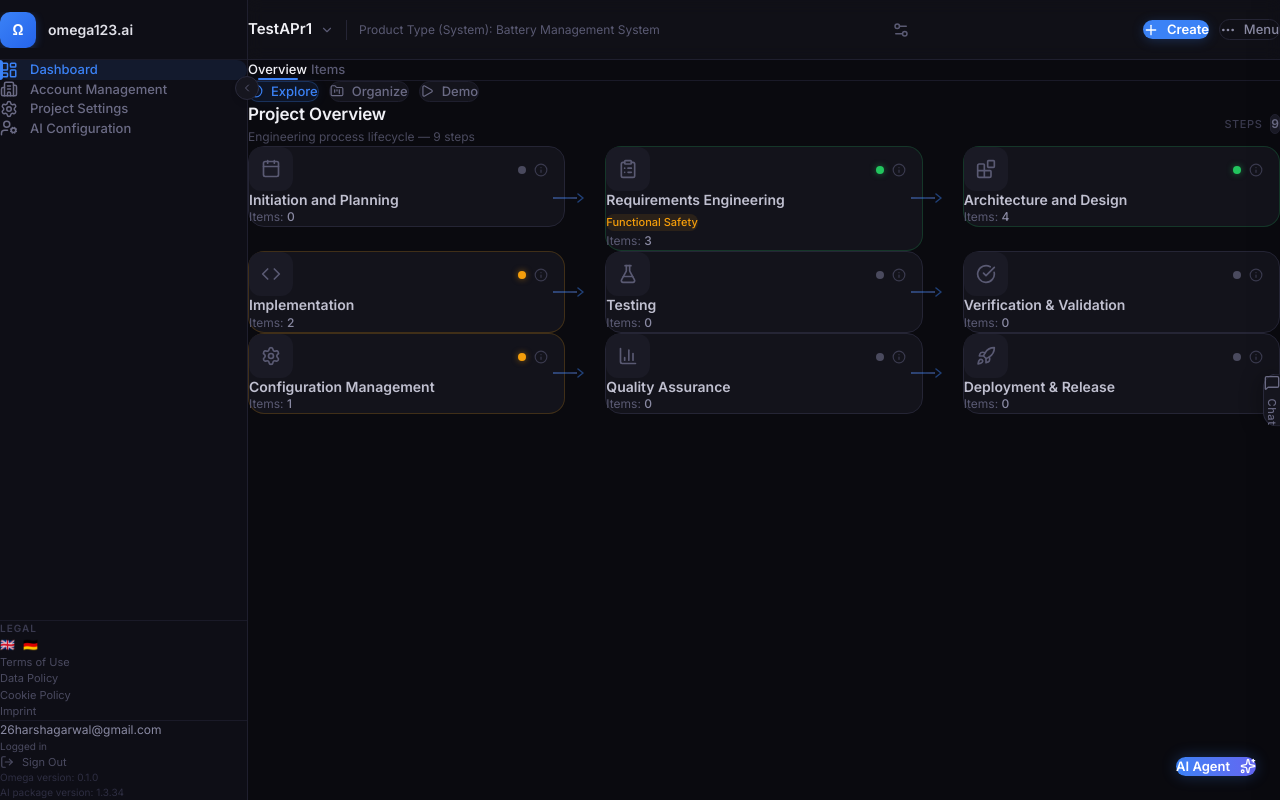
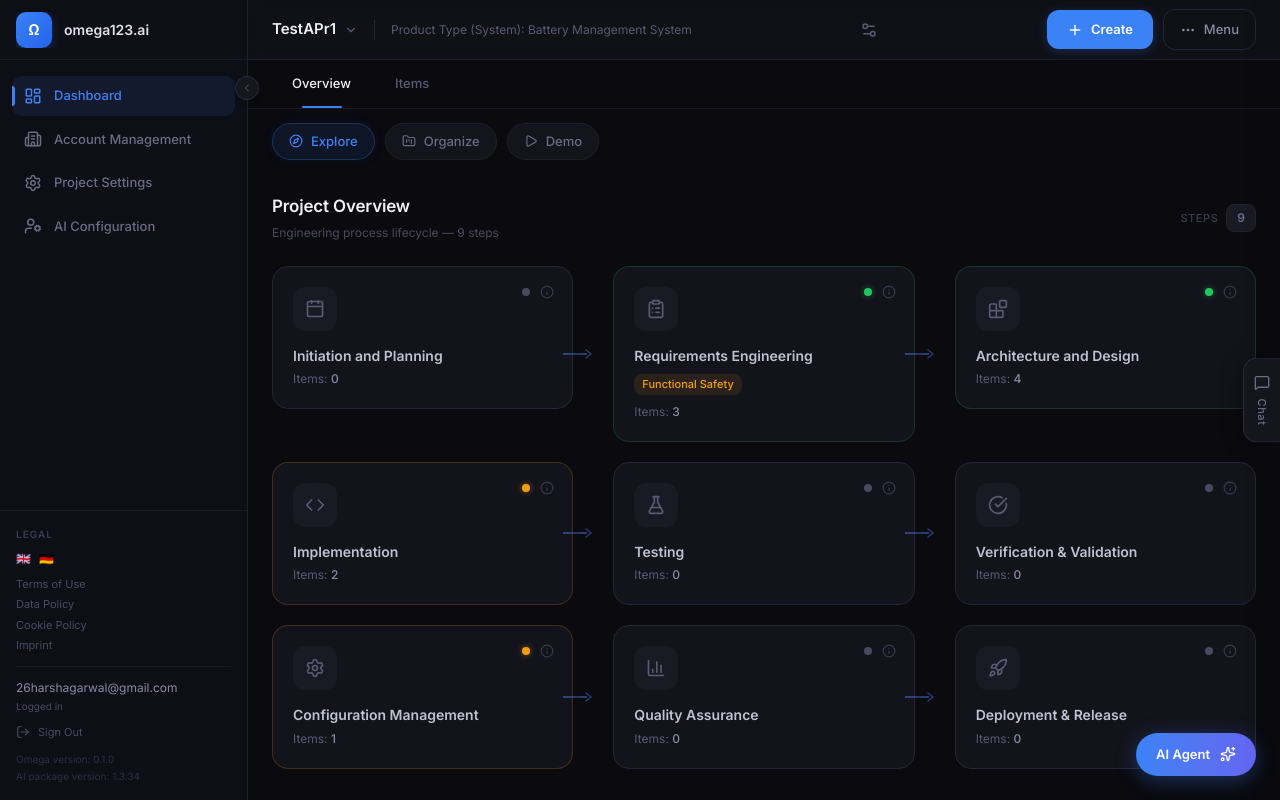
Before and after one commit to harsh-100/nexora-dashboard, a Next.js app: page /dashboard in a window 1280 px wide. Built offline with nearby package versions, Linux system fonts and the light colour scheme.

Commit message:
refactor: reorganize imports and comment out unused styles in globals.css and Sidebar.tsx

```diff
--- a/src/app/globals.css
+++ b/src/app/globals.css
@@ -112,11 +112,11 @@
 /* ========================================
    Base Styles
    ======================================== */
-* {
+/* * {
   box-sizing: border-box;
   margin: 0;
   padding: 0;
-}
+} */
 
 html {
   height: 100%;
@@ -240,7 +240,7 @@ body {
   100% { background-position: 200% 0; }
 }
 
-.animate-fade-in {
+/* .animate-fade-in {
   animation: fadeIn 0.3s ease-out forwards;
 }
 
@@ -254,4 +254,4 @@ body {
 
 .animate-pulse-glow {
   animation: pulse-glow 2s ease-in-out infinite;
-}
+} */
```
Also changed, not shown: src/components/layout/Sidebar.tsx (+7 -6 lines).
